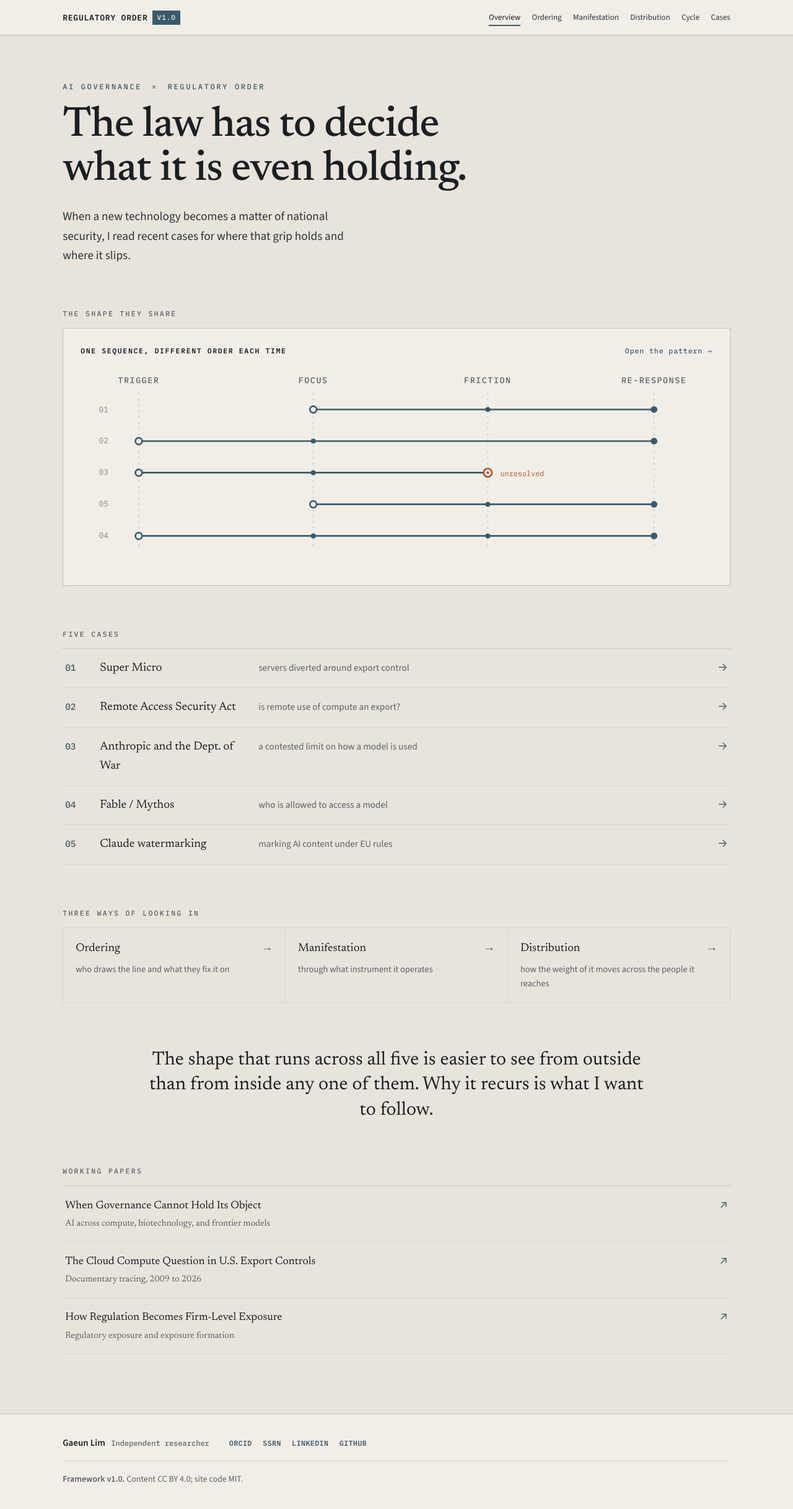
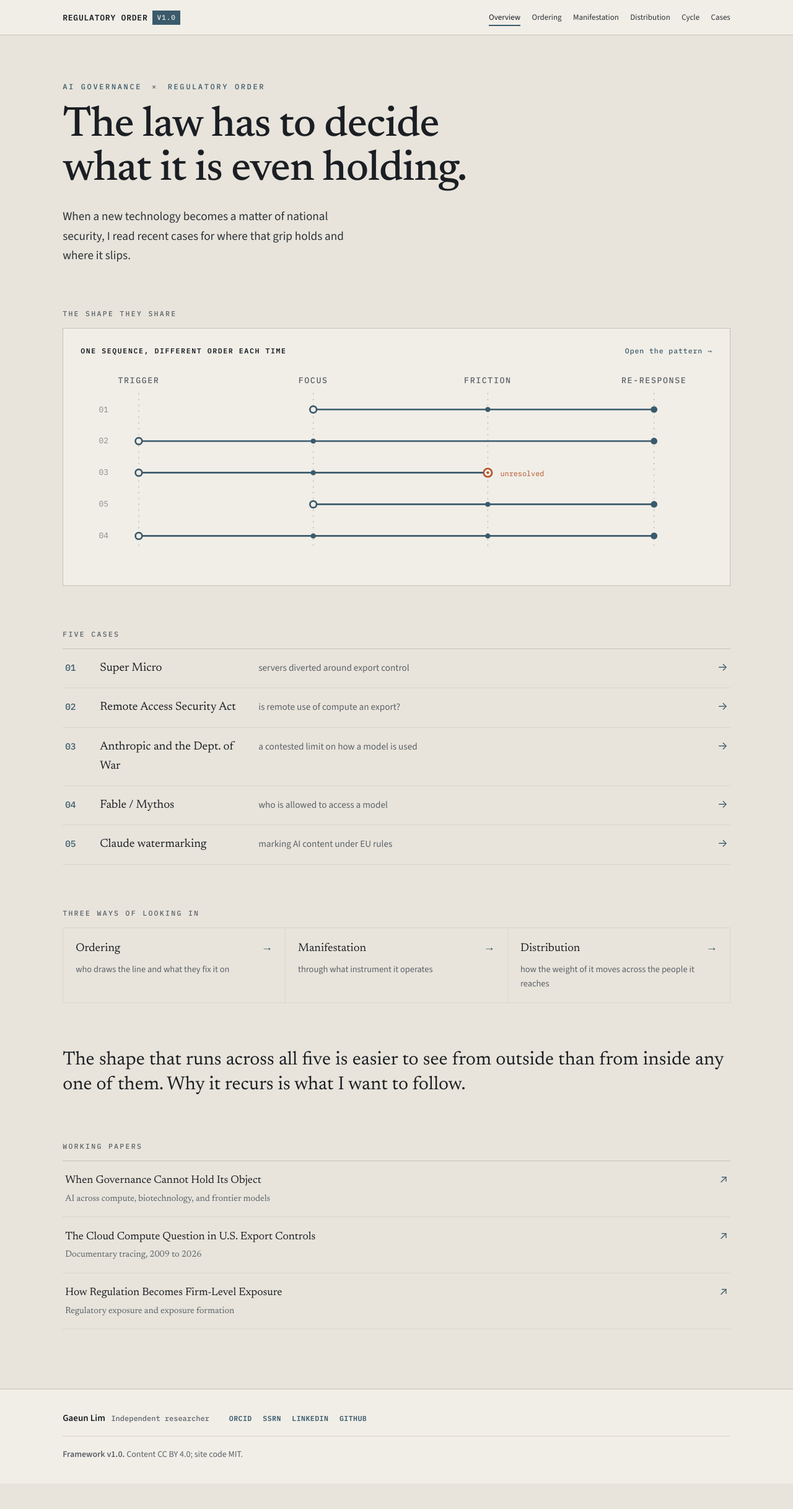
Before and after one commit to GaeunLim01/regulatory-order, a Jekyll site: the page built from index.html, in a window 1280 px wide. Shown: the whole page at 62% size. Built offline with Jekyll 4.4.1, drawn with Linux system fonts in a browser that asks for light colours; after the commit the page ends 2393 px from its top, so only the background shows below that.

Commit message:
Add files via upload

```diff
--- a/assets/css/main.css
+++ b/assets/css/main.css
@@ -1493,14 +1493,16 @@ details[open] > summary { margin-bottom: 0.6rem; }
 .cov-lens__note { color: var(--muted); font-size: 0.9rem; }
 
 /* block 5 — perspective */
-.cov-persp { max-width: 100%; text-align: center; }
+.cov-persp { max-width: 100%; }
 .cov-persp p {
   font-family: var(--display);
   font-size: clamp(1.35rem, 1.1rem + 1vw, 1.9rem);
   line-height: 1.32;
   color: var(--ink);
-  margin: 0 auto;
-  max-width: 48ch;
+  margin: 0;
+  max-width: 62ch;
+  text-align: justify;
+  text-justify: inter-word;
 }
 
 /* block 6 — papers */
@@ -1578,10 +1580,10 @@ details[open] > summary { margin-bottom: 0.6rem; }
 .cyc-read b { font-family: var(--display); font-weight: 500; font-size: 1.05rem; }
 .cyc-read span { color: var(--muted); font-size: 0.92rem; }
 
-.cyc-turn { text-align: center; }
 .cyc-turn p {
   font-family: var(--display); font-size: clamp(1.2rem, 1rem + 0.8vw, 1.55rem);
-  line-height: 1.42; max-width: 60ch; margin: 0 auto;
+  line-height: 1.42; max-width: 72ch; margin: 0;
+  text-align: justify; text-justify: inter-word;
 }
 
 /* nudge serif tracking so 'rn' clusters (Anthropic) don't read as 'm' */
```
